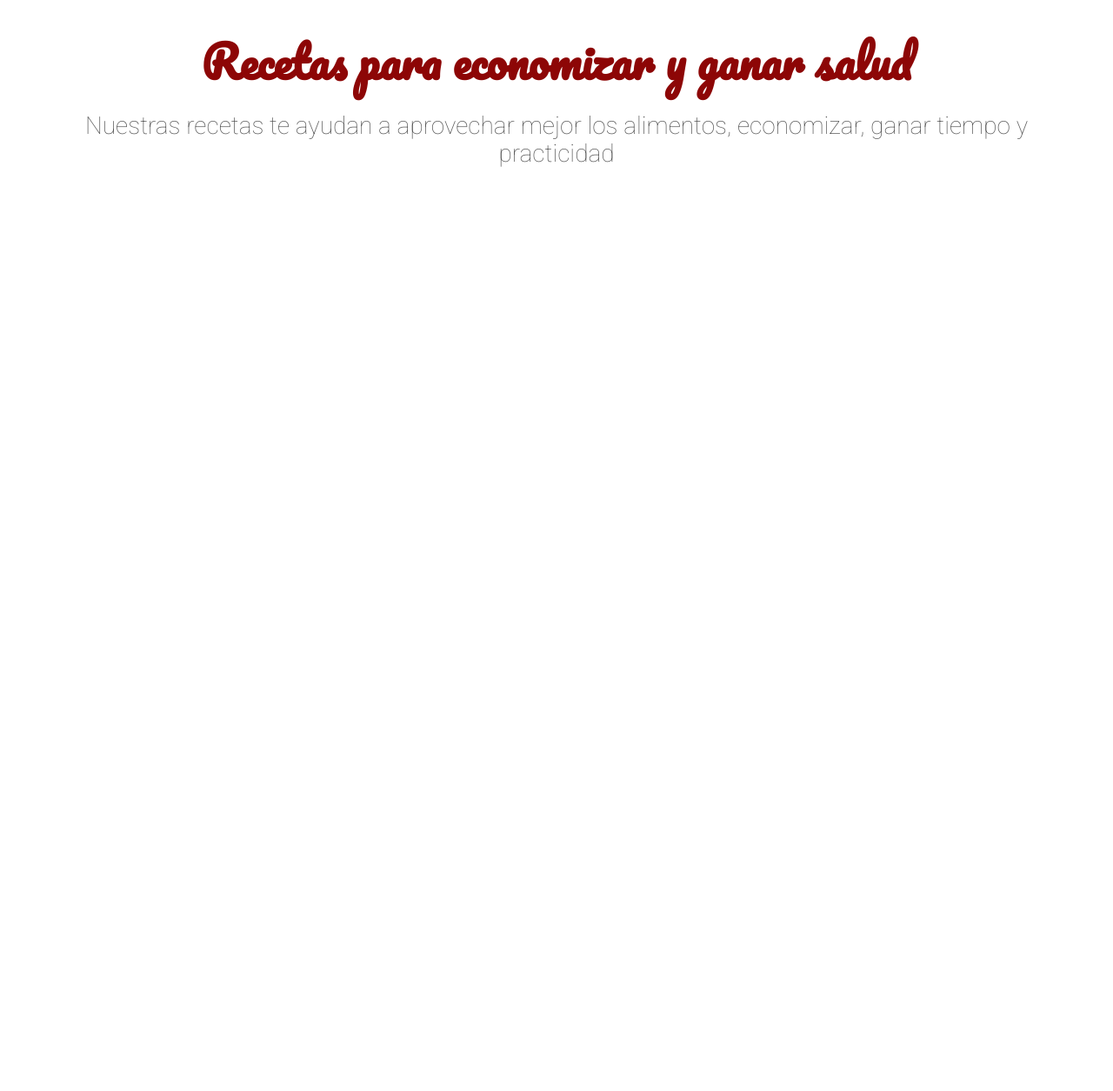
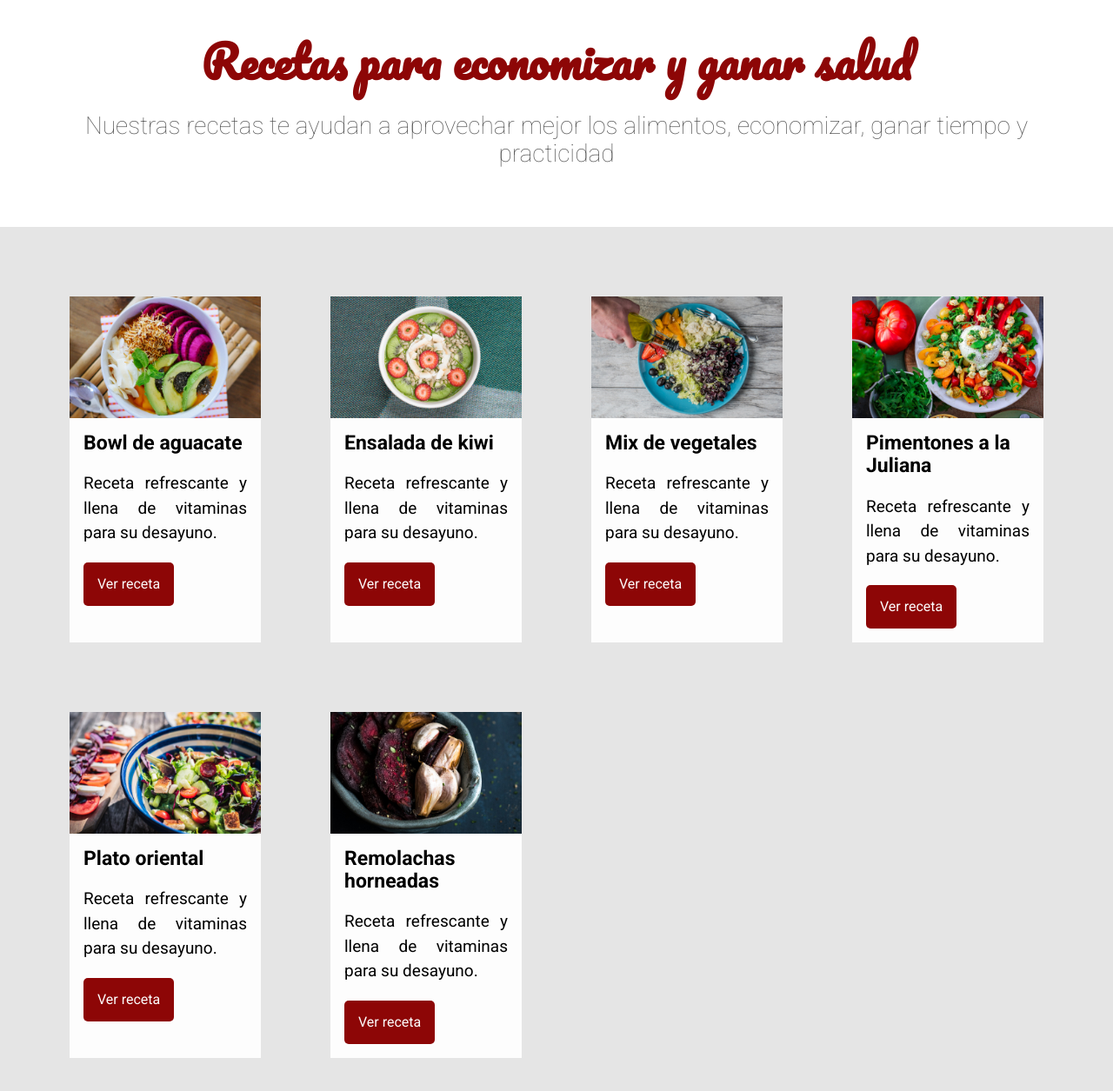
Before and after one commit to Ireneripo/OracleNextEducation_ClassProject_6, a plain HTML site: page index.html in a window 1280 px wide. Shown: the part 802-2057 px from the top of the page at 87% size. Before the commit the page ends 1063 px from the top, so only its background shows below. Drawn offline with Linux system fonts and the light colour scheme.

Commit message:
created recipes section

```diff
--- /dev/null
+++ b/assets/css/recipes.css
@@ -0,0 +1,6 @@
+.recipes {
+  background: #e5e5e5;
+  display: flex;
+  flex-wrap: wrap;
+  padding: 5rem 0 0 5rem;
+}
--- /dev/null
+++ b/assets/css/recipes/recipe-button.css
@@ -0,0 +1,7 @@
+.recipe__button {
+  background: #8d0606;
+  border: none;
+  border-radius: 5px;
+  color: #fdfdfd;
+  padding: 1rem;
+}
--- /dev/null
+++ b/assets/css/recipes/recipe-content.css
@@ -0,0 +1,3 @@
+.recipe__content {
+  padding: 1rem;
+}
--- /dev/null
+++ b/assets/css/recipes/recipe-description.css
@@ -0,0 +1,5 @@
+.recipe__description {
+  font-size: 1.1875rem;
+  line-height: 1.5;
+  text-align: justify;
+}
--- /dev/null
+++ b/assets/css/recipes/recipe-image.css
@@ -0,0 +1,3 @@
+/* .recipe__image {
+  height: 200px;
+} */
--- /dev/null
+++ b/assets/css/recipes/recipe-title.css
@@ -0,0 +1,3 @@
+.recipe__title {
+  font-size: 1.4375rem;
+}
--- /dev/null
+++ b/assets/css/recipes/recipe.css
@@ -0,0 +1,8 @@
+.recipe {
+  background: #fdfdfd;
+  display: flex;
+  flex-direction: column;
+  margin-bottom: 5rem;
+  margin-right: 5rem;
+  width: calc(25% - 5rem);
+}
--- a/index.html
+++ b/index.html
@@ -18,6 +18,13 @@
     <link href="./assets/css/about/about.css" rel="stylesheet" />
     <link href="./assets/css/about/about-title.css" rel="stylesheet" />
     <link href="./assets/css/about/about-description.css" rel="stylesheet" />
+    <link href="./assets/css/recipes.css" rel="stylesheet" />
+    <link href="./assets/css/recipes/recipe-image.css" rel="stylesheet" />
+    <link href="./assets/css/recipes/recipe.css" rel="stylesheet" />
+    <link href="./assets/css/recipes/recipe-title.css" rel="stylesheet" />
+    <link href="./assets/css/recipes/recipe-description.css" rel="stylesheet" />
+    <link href="./assets/css/recipes/recipe-button.css" rel="stylesheet" />
+    <link href="./assets/css/recipes/recipe-content.css" rel="stylesheet" />
   </head>
   <body>
     <header class="header">
@@ -41,5 +48,56 @@
       <h2 class="about__title">Recetas para economizar y ganar salud</h2>
       <p class="about__description">Nuestras recetas te ayudan a aprovechar mejor los alimentos, economizar, ganar tiempo y practicidad</p>
     </section>
+
+    <section class="recipes">
+      <div class="recipe">
+        <img alt="Tigela de abacate" class="recipe__image" src="./assets/img/recetas/bowl-de-aguacate.jpg" />
+        <div class="recipe__content">
+          <h4 class="recipe__title">Bowl de aguacate</h4>
+          <p class="recipe__description">Receta refrescante y llena de vitaminas para su desayuno.</p>
+          <button class="recipe__button">Ver receta</button>
+        </div>
+      </div>
+      <div class="recipe">
+        <img alt="Ensalada de kiwi" class="recipe__image" src="./assets/img/recetas/ensalada-de-kiwi.jpg" />
+        <div class="recipe__content">
+          <h4 class="recipe__title">Ensalada de kiwi</h4>
+          <p class="recipe__description">Receta refrescante y llena de vitaminas para su desayuno.</p>
+          <button class="recipe__button">Ver receta</button>
+        </div>
+      </div>
+      <div class="recipe">
+        <img alt="Mix de vegetales" class="recipe__image" src="./assets/img/recetas/mix-de-vegetales.jpg" />
+        <div class="recipe__content">
+          <h4 class="recipe__title">Mix de vegetales</h4>
+          <p class="recipe__description">Receta refrescante y llena de vitaminas para su desayuno.</p>
+          <button class="recipe__button">Ver receta</button>
+        </div>
+      </div>
+      <div class="recipe">
+        <img alt="Pimentones a la Juliana" class="recipe__image" src="./assets/img/recetas/pimentones-a-la-juliana.jpg" />
+        <div class="recipe__content">
+          <h4 class="recipe__title">Pimentones a la Juliana</h4>
+          <p class="recipe__description">Receta refrescante y llena de vitaminas para su desayuno.</p>
+          <button class="recipe__button">Ver receta</button>
+        </div>
+      </div>
+      <div class="recipe">
+        <img alt="Plato oriental" class="recipe__image" src="./assets/img/recetas/plato-oriental.jpg" />
+        <div class="recipe__content">
+          <h4 class="recipe__title">Plato oriental</h4>
+          <p class="recipe__description">Receta refrescante y llena de vitaminas para su desayuno.</p>
+          <button class="recipe__button">Ver receta</button>
+        </div>
+      </div>
+      <div class="recipe">
+        <img alt="Remolachas horneadas" class="recipe__image" src="./assets/img/recetas/remolachas-horneadas.jpg" />
+        <div class="recipe__content">
+          <h4 class="recipe__title">Remolachas horneadas</h4>
+          <p class="recipe__description">Receta refrescante y llena de vitaminas para su desayuno.</p>
+          <button class="recipe__button">Ver receta</button>
+        </div>
+      </div>
+    </section>
   </body>
 </html>
```
